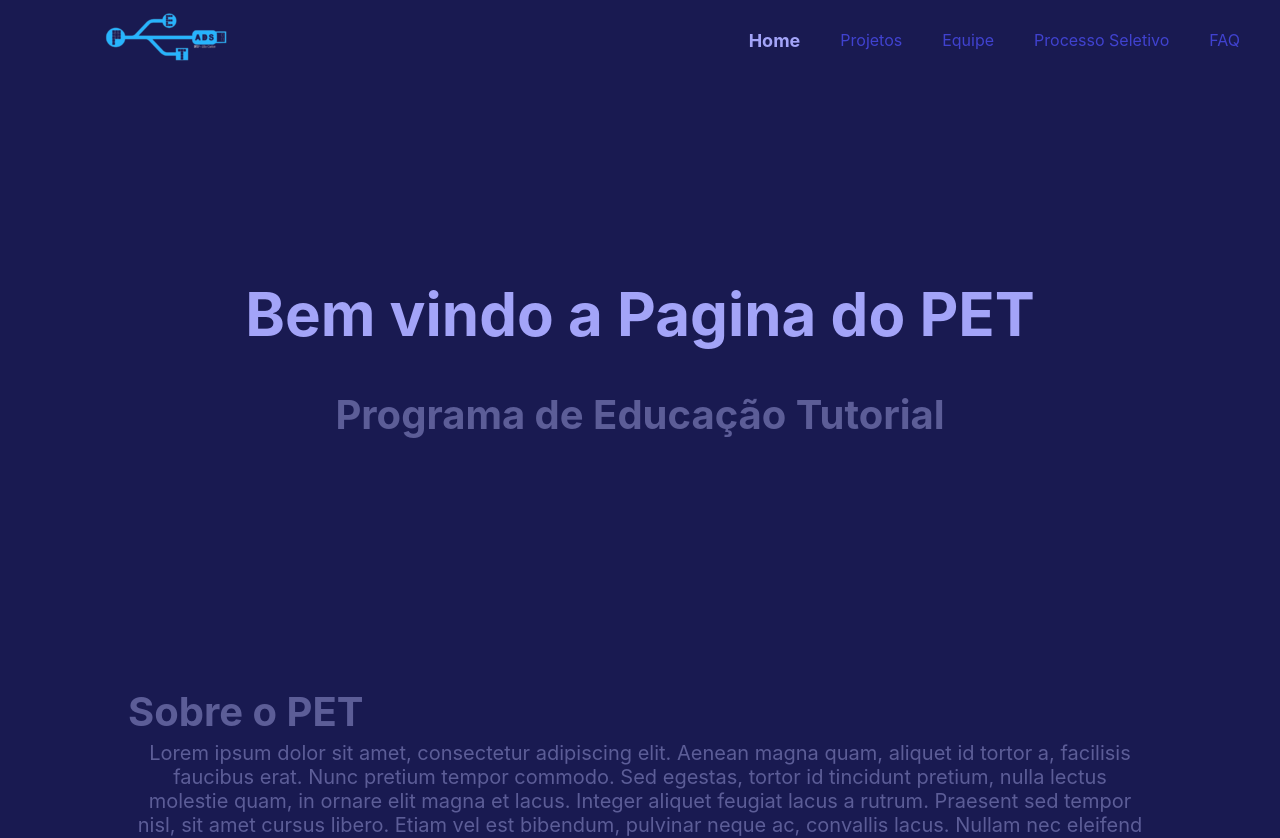
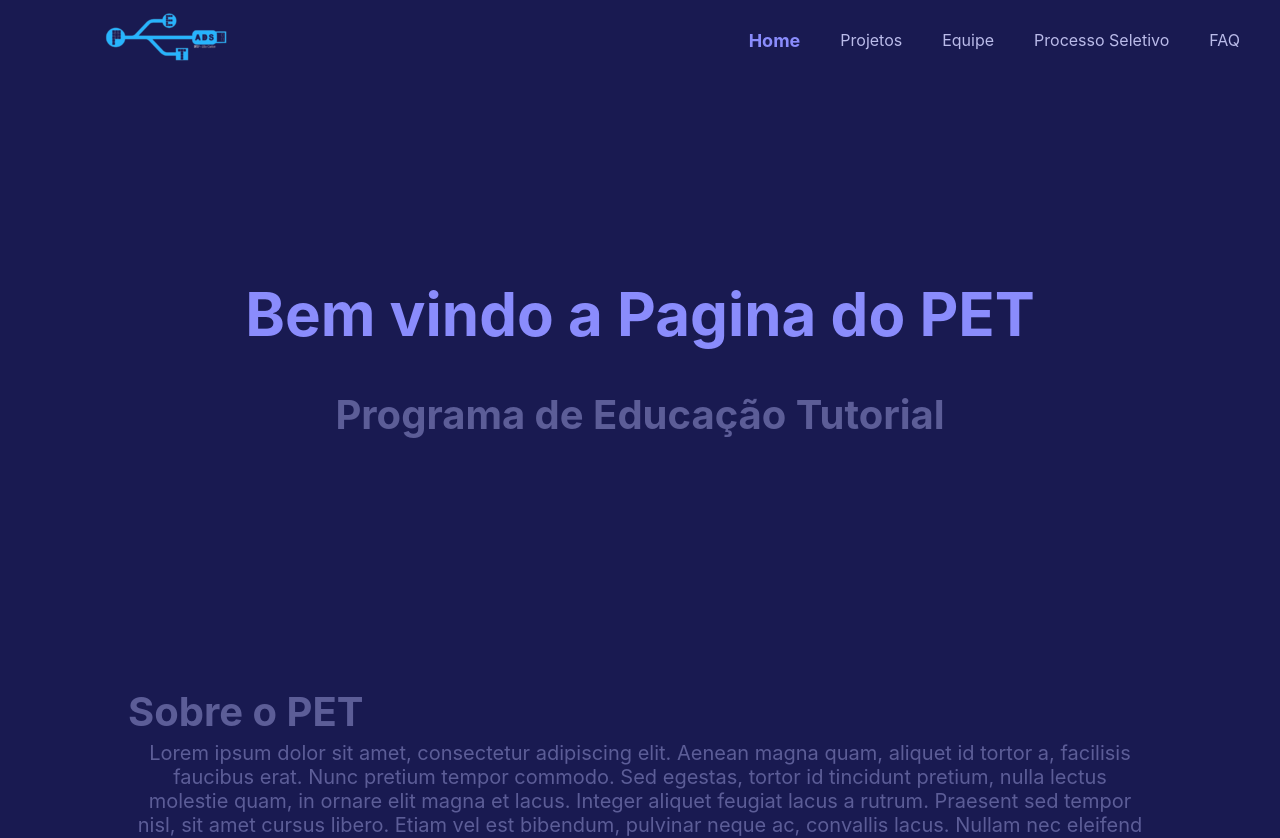
Before and after one commit to petlicbioifsp/homepage-pet-bio, a React (Create React App) app: page / in a window 1280 px wide. Shown: the top 838 px of the page. Built offline with nearby package versions, Linux system fonts and the light colour scheme.

Commit message:
Atualizar Cor CSS
Deixei o cor-detalhes-azul mais claro para ter mais contraste na leitura e escureci levemente o cor-azul__claro para ficar mais notável no onHover

```diff
--- a/src/App.css
+++ b/src/App.css
@@ -1,8 +1,8 @@
 :root{
   --cor-background:#191A51;
-  --cor-azul__claro: #a3a4f8;
+  --cor-azul__claro: #8a8cfc;
   --cor-azul__medio: #463f88;
-  --cor-detalhes-azul: #4042CF;
+  --cor-detalhes-azul: #babbe9;
   --cor-texto: #5c5d97;
   --cor-texto__claro: #8d8ed1;
 }
```
